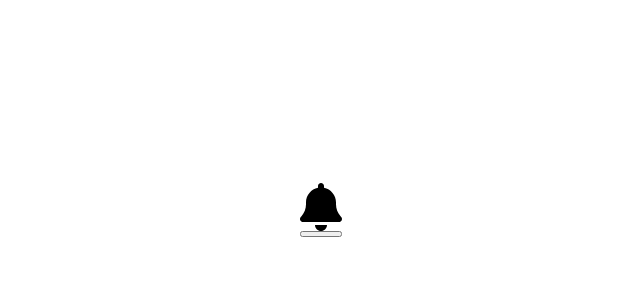
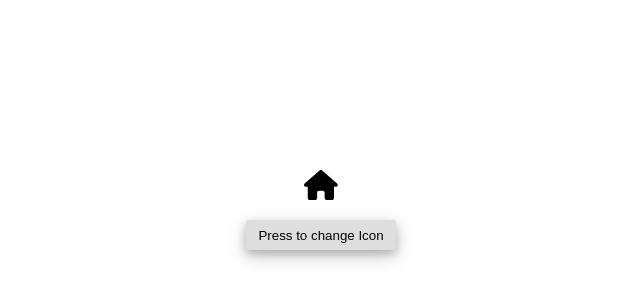
Before and after one commit to Al1erEgo/docusketch-test-app, an Angular app: page / in a window 1280 px wide. Shown: the part 190-490 px from the top of the page, without its empty margins (79-719 px from the left). Built offline with nearby package versions, Linux system fonts and the light colour scheme.

Commit message:
feat: add styled button

```diff
--- a/src/app/random-icon/components/random-icon/random-icon.component.css
+++ b/src/app/random-icon/components/random-icon/random-icon.component.css
@@ -2,4 +2,29 @@
   display: flex;
   flex-direction: column;
   justify-content: center;
+  align-items: center;
+  gap: 2rem;
 }
+
+button {
+  width: 15rem;
+  height: 3rem;
+
+  border: none;
+  border-radius: 0.3rem;
+
+  background-color: #dedede;
+  box-shadow: 0 4px 8px 0 rgba(0, 0, 0, 0.2), 0 6px 20px 0 rgba(0, 0, 0, 0.19);
+  transition: box-shadow 200ms, background-color 200ms;
+}
+
+button:hover {
+  background-color: #c7c7c7;
+}
+
+button:active {
+  background-color: #757575;
+  transform: translateY(2px);
+  box-shadow: 0 2px 3px 0 rgba(0, 0, 0, 0.2), 0 2px 10px 0 rgba(0, 0, 0, 0.19);
+  transition: box-shadow 200ms, background-color 200ms, transform 200ms;
+}
--- a/src/app/random-icon/components/random-icon/random-icon.component.html
+++ b/src/app/random-icon/components/random-icon/random-icon.component.html
@@ -1,4 +1,4 @@
 <div class="random-icon-wrapper">
-  <fa-icon [icon]="['fas', 'bell']" size="3x"></fa-icon>
-  <button></button>
+  <fa-icon [icon]="iconToRender" size="3x"></fa-icon>
+  <button>Press to change Icon</button>
 </div>
--- a/src/app/random-icon/components/random-icon/random-icon.component.ts
+++ b/src/app/random-icon/components/random-icon/random-icon.component.ts
@@ -1,4 +1,6 @@
 import { Component } from '@angular/core';
+import {IconName} from "@fortawesome/fontawesome-svg-core";
+import {IconPrefix} from "@fortawesome/free-solid-svg-icons";
 
 @Component({
   selector: 'ds-app-random-icon',
@@ -6,5 +8,5 @@ import { Component } from '@angular/core';
   styleUrls: ['./random-icon.component.css']
 })
 export class RandomIconComponent {
-
+    iconToRender: [IconPrefix, IconName] = ['fas', 'house']
 }
--- a/src/styles.css
+++ b/src/styles.css
@@ -1,4 +1,9 @@
 /* You can add global styles to this file, and also import other style files */
+html {
+  /* 10px */
+  font-size: 62.5%;
+}
+
 body {
   margin: 0;
   padding: 0;
```
